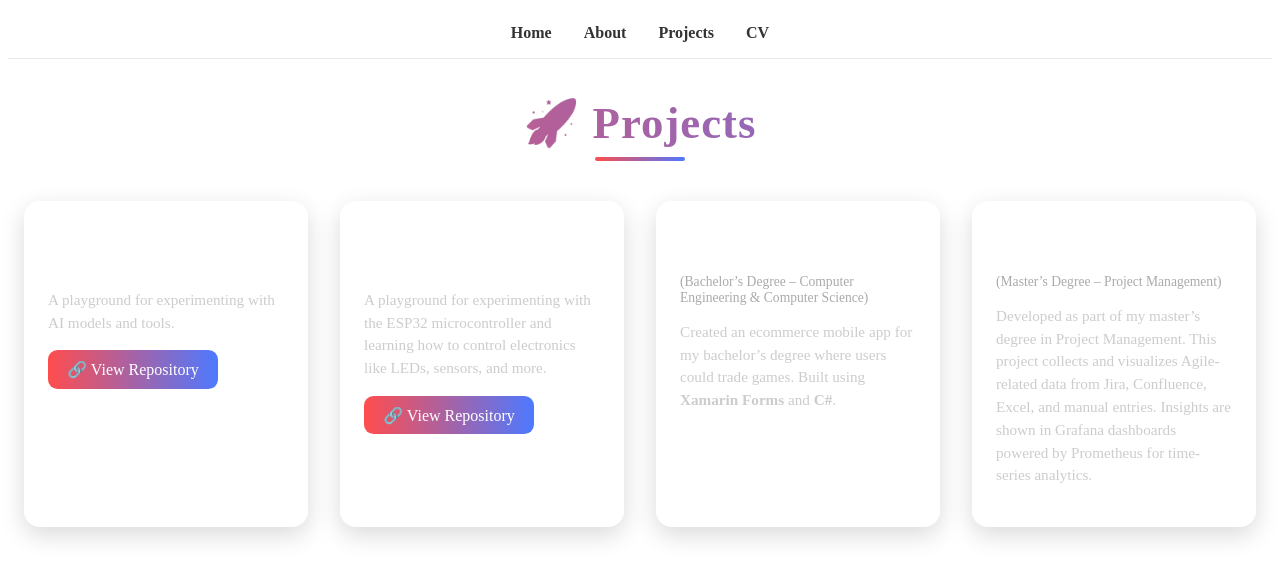
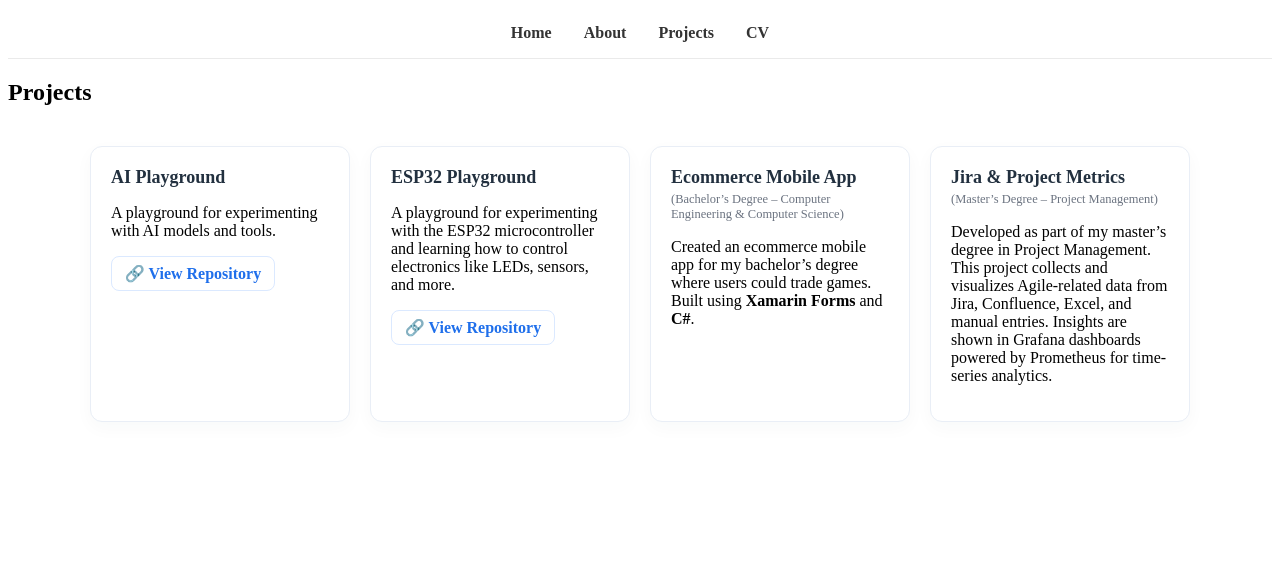
Before and after one commit to vinersar31/portfolio, a Jekyll site: the page built from projects.md, in a window 1280 px wide. Shown: the top 579 px of the page. Built offline with Jekyll 4.4.1, drawn with Linux system fonts in a browser that asks for light colours.

Commit message:
Revert "update style & clean up"
This reverts commit 226690d2cb37d6f760e5fa352f6ceec03e74a3a1.

```diff
--- a/assets/css/style.css
+++ b/assets/css/style.css
@@ -91,92 +91,62 @@
   margin-bottom: 1.25rem;
 }
 
-/* Projects Title */
-.projects-title {
-  text-align: center;
-  font-size: 2.8rem;
-  font-weight: 800;
-  background: linear-gradient(90deg, #ff4d4d, #4d79ff);
-  -webkit-background-clip: text;
-  -webkit-text-fill-color: transparent;
-  margin-bottom: 2.5rem;
-  letter-spacing: 1px;
-  position: relative;
+/* Projects grid and cards */
+.projects-grid {
+  display: grid;
+  grid-template-columns: repeat(auto-fit, minmax(260px, 1fr));
+  gap: 1.25rem;
+  max-width: 1100px;
+  margin: 2.5rem auto;
+  padding: 0 1.25rem;
 }
 
-.projects-title::after {
-  content: "";
-  display: block;
-  width: 90px;
-  height: 4px;
-  margin: 0.5rem auto 0;
-  background: linear-gradient(90deg, #ff4d4d, #4d79ff);
-  border-radius: 2px;
-  transition: width 0.4s ease;
-}
-
-.projects-title:hover::after {
-  width: 150px;
-}
-
-/* Grid Layout */
-.projects-grid {
-  display: grid;
-  gap: 2rem;
-  grid-template-columns: repeat(auto-fit, minmax(280px, 1fr));
-  padding: 0 1rem;
-}
-
-/* Project Cards */
 .project-card {
-  background: rgba(255, 255, 255, 0.05);
-  backdrop-filter: blur(12px);
-  border-radius: 1rem;
-  padding: 1.5rem;
-  box-shadow: 0 8px 25px rgba(0, 0, 0, 0.15);
-  transition: transform 0.3s ease, box-shadow 0.3s ease;
+  background: #fff;
+  border: 1px solid #e9eef6;
+  box-shadow: 0 6px 18px rgb(38 50 56 / 3%);
+  padding: 1.25rem;
+  border-radius: 12px;
+  transition: transform 0.18s ease, box-shadow 0.18s ease;
 }
 
 .project-card:hover {
   transform: translateY(-6px);
-  box-shadow: 0 12px 30px rgba(0, 0, 0, 0.25);
+  box-shadow: 0 12px 28px rgb(38 50 56 / 7%);
 }
 
-/* Headings */
 .project-card h3 {
-  font-size: 1.4rem;
-  margin-bottom: 0.8rem;
-  color: #fff;
+  margin: 0 0 0.5rem;
+  font-size: 1.125rem;
+  color: #22303f;
 }
 
 .project-card h3 small {
   display: block;
-  font-size: 0.85rem;
-  color: #aaa;
-  font-weight: normal;
+  font-size: 0.78rem;
+  color: #6b7380;
+  font-weight: 500;
+  margin-top: 0.25rem;
 }
 
-/* Paragraph */
-.project-card p {
-  color: #ccc;
-  font-size: 0.95rem;
-  margin-bottom: 1rem;
-  line-height: 1.5;
-}
-
-/* Button Style */
+/* Button style for repo links */
 .btn {
   display: inline-block;
-  background: linear-gradient(90deg, #ff4d4d, #4d79ff);
-  color: white;
-  padding: 0.6rem 1.2rem;
-  border-radius: 0.6rem;
-  font-weight: 500;
+  padding: 0.45rem 0.8rem;
+  border-radius: 8px;
+  background: transparent;
+  border: 1px solid #dbe9ff;
+  font-weight: 600;
   text-decoration: none;
-  transition: background 0.3s ease, transform 0.2s ease;
+  color: #1f6feb;
+  transition:
+    background 0.15s ease,
+    color 0.15s ease,
+    transform 0.12s ease;
 }
 
 .btn:hover {
-  background: linear-gradient(90deg, #ff6666, #667aff);
-  transform: scale(1.05);
+  background: #f0f6ff;
+  color: #0047b3;
+  transform: translateY(-2px);
 }
--- a/projects.md
+++ b/projects.md
@@ -4,7 +4,7 @@ title: Projects
 permalink: /projects.html
 ---
 
-<h2 class="projects-title">🚀 Projects</h2>
+## Projects
 
 <section class="projects-grid">
 
@@ -13,10 +13,12 @@ permalink: /projects.html
     <p>
       A playground for experimenting with AI models and tools.
     </p>
-    <a class="btn" href="https://github.com/vinersar31/ai_playground"
-       target="_blank" rel="noopener noreferrer">
-      🔗 View Repository
-    </a>
+    <p>
+      <a class="btn" href="https://github.com/vinersar31/ai_playground"
+         target="_blank" rel="noopener noreferrer">
+        🔗 View Repository
+      </a>
+    </p>
   </article>
 
   <article class="project-card">
@@ -25,16 +27,18 @@ permalink: /projects.html
       A playground for experimenting with the ESP32 microcontroller and
       learning how to control electronics like LEDs, sensors, and more.
     </p>
-    <a class="btn" href="https://github.com/vinersar31/esp32_playground"
-       target="_blank" rel="noopener noreferrer">
-      🔗 View Repository
-    </a>
+    <p>
+      <a class="btn" href="https://github.com/vinersar31/esp32_playground"
+         target="_blank" rel="noopener noreferrer">
+        🔗 View Repository
+      </a>
+    </p>
   </article>
 
   <article class="project-card">
-    <h3>
-      Ecommerce Mobile App
-      <small>(Bachelor’s Degree – Computer Engineering &amp; Computer Science)</small>
+    <h3>Ecommerce Mobile App
+      <small> (Bachelor’s Degree – Computer Engineering &amp;
+      Computer Science)</small>
     </h3>
     <p>
       Created an ecommerce mobile app for my bachelor’s degree where users
@@ -44,9 +48,8 @@ permalink: /projects.html
   </article>
 
   <article class="project-card">
-    <h3>
-      Jira &amp; Project Metrics
-      <small>(Master’s Degree – Project Management)</small>
+    <h3>Jira &amp; Project Metrics
+      <small> (Master’s Degree – Project Management)</small>
     </h3>
     <p>
       Developed as part of my master’s degree in Project Management. This
```
